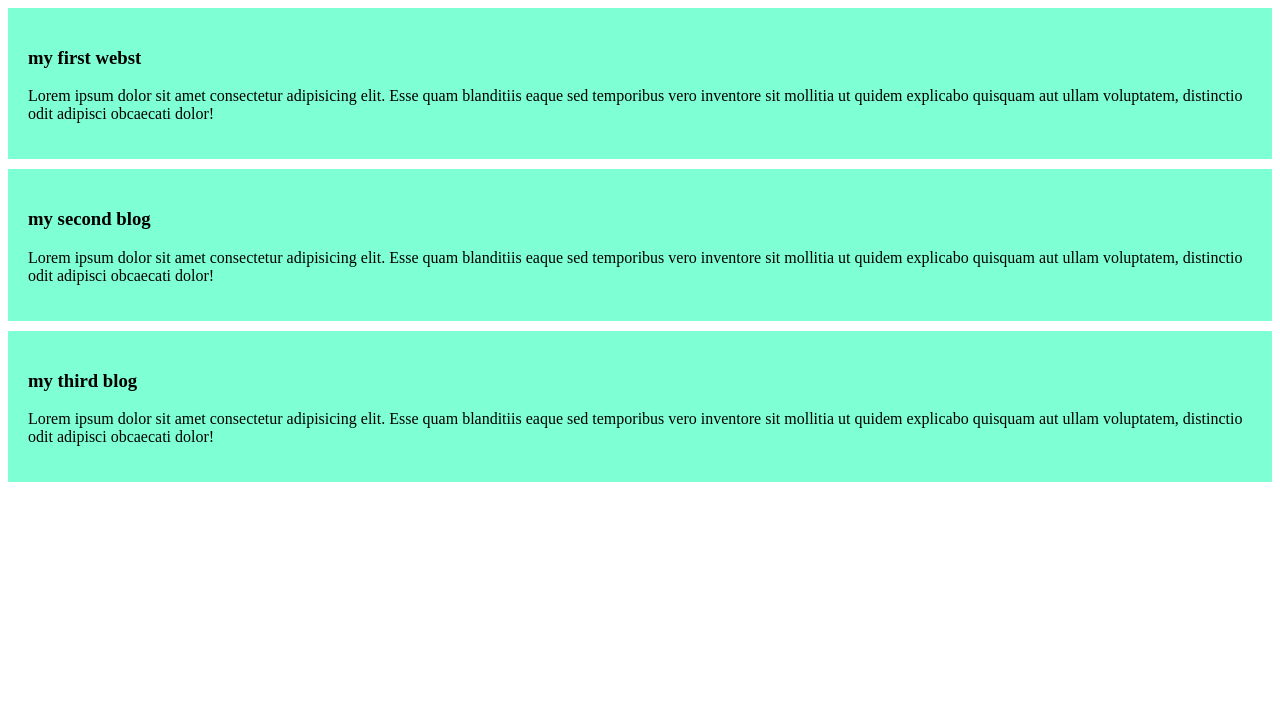
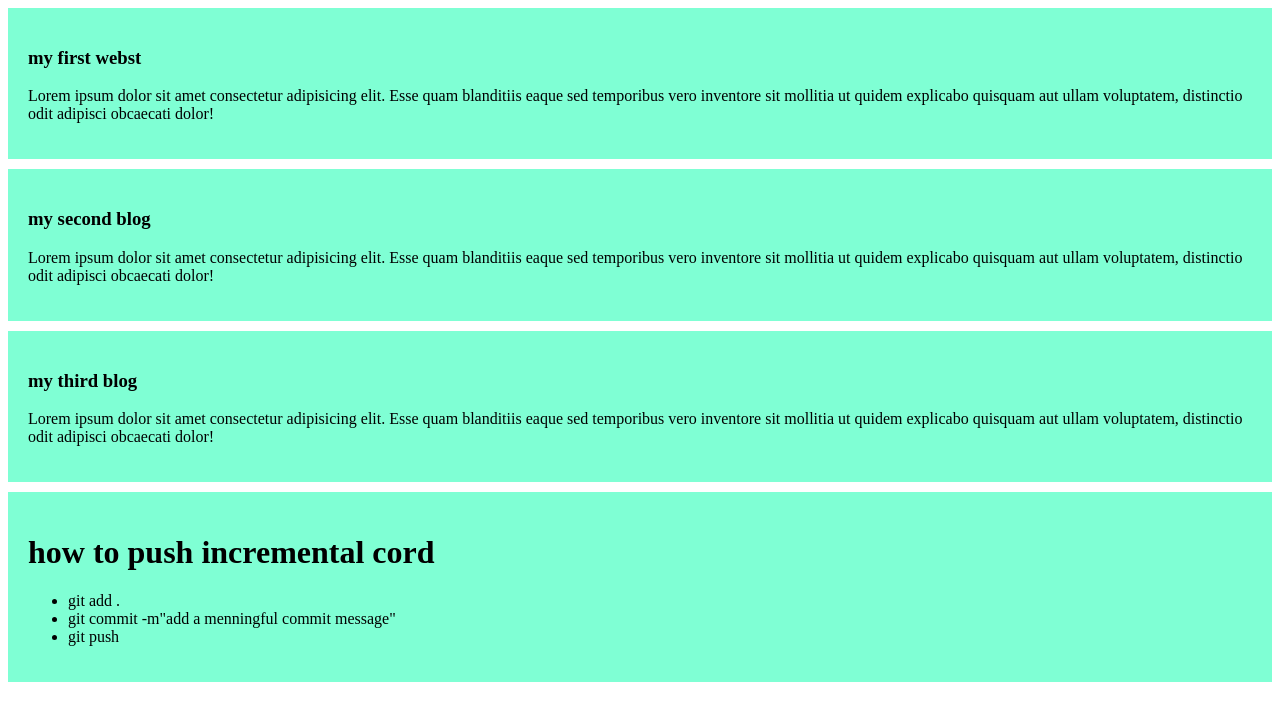
Before and after one commit to Mahmudaamimi/my-simple-webst, a plain HTML site: page index.html in a window 1280 px wide. Drawn offline with Linux system fonts and the light colour scheme.

Commit message:
added a list to push cord

```diff
--- a/index.html
+++ b/index.html
@@ -19,5 +19,13 @@
         <h3>my third blog</h3>
         <p>Lorem ipsum dolor sit amet consectetur adipisicing elit. Esse quam blanditiis eaque sed temporibus vero inventore sit mollitia ut quidem explicabo quisquam aut ullam voluptatem, distinctio odit adipisci obcaecati dolor!</p>
     </div>
+    <div>
+        <h1>how to push incremental cord</h1>
+        <ul>
+            <li>git add .</li>
+            <li>git commit -m"add a menningful commit message"</li>
+            <li>git push</li>
+        </ul>
+    </div>
 </body>
 </html>
```
